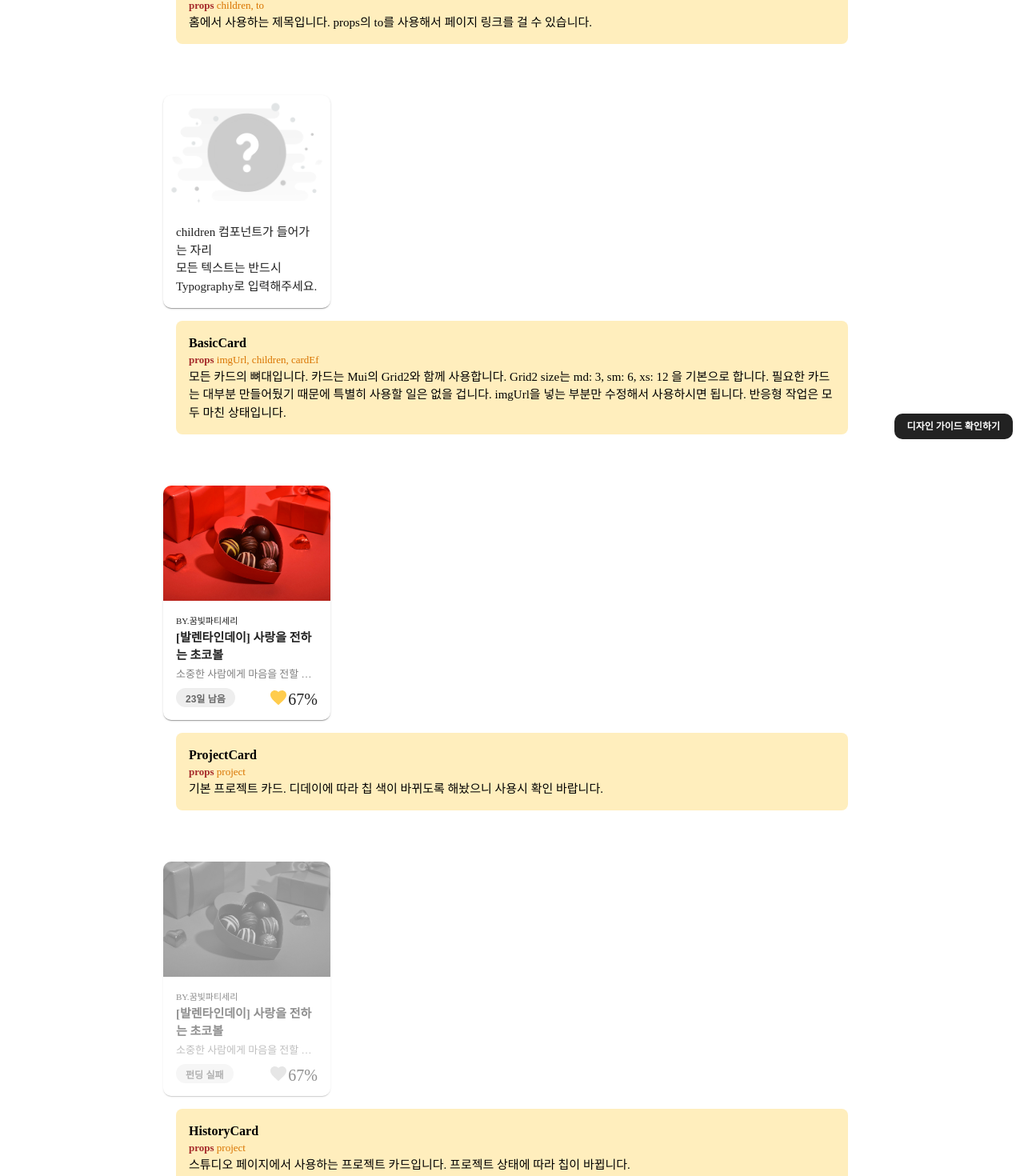
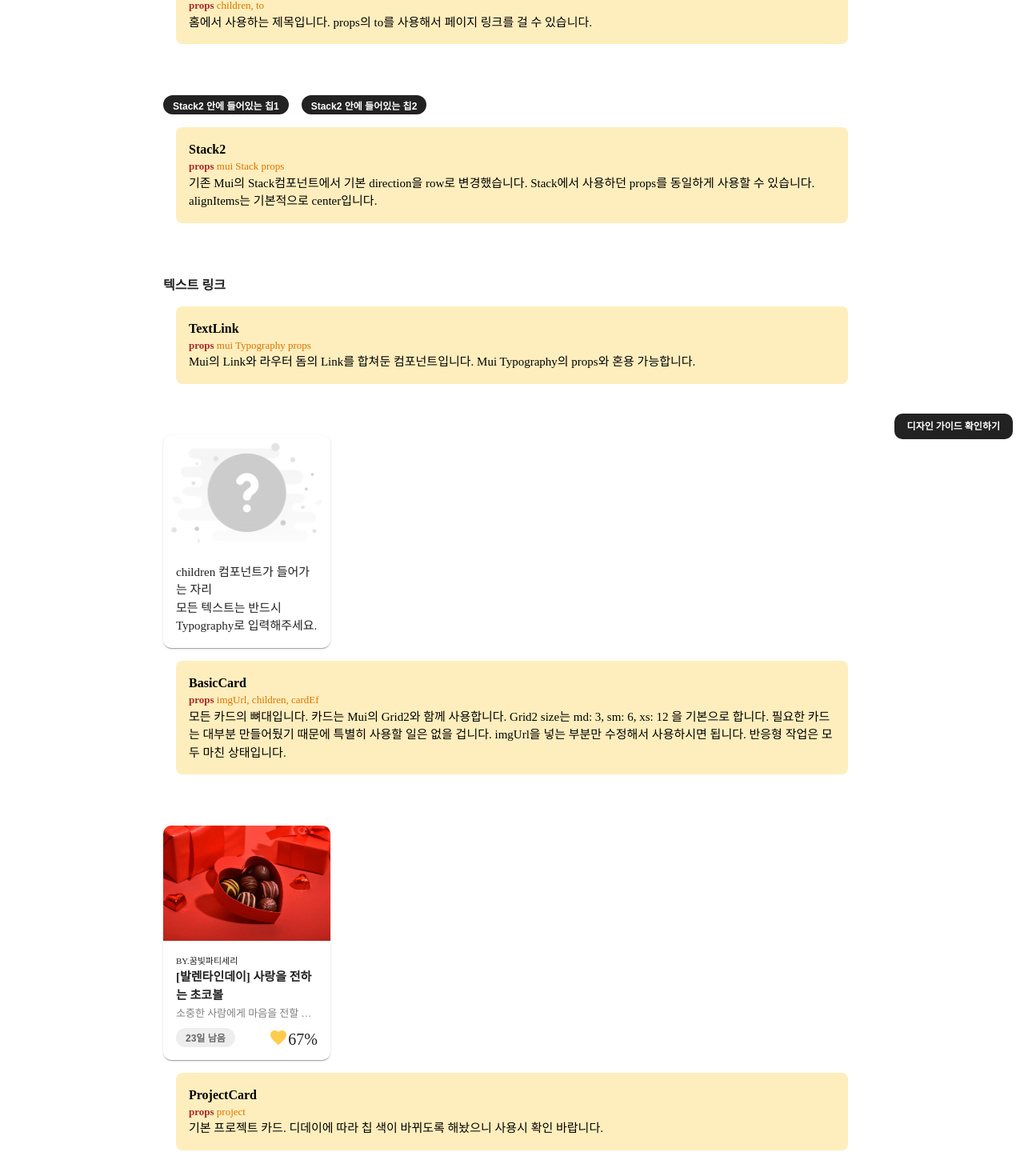
Before and after one commit to HORONGSTAR/LikeIt-frontend, a React (Create React App) app: page /desinguide in a window 1280 px wide. Shown: the part 237-1707 px from the top of the page at 80% size. Built offline with nearby package versions, Linux system fonts and the light colour scheme; a web font is replaced by a local one.

Commit message:
별 0209 레이아웃 작업

```diff
--- a/src/pages/DesignGuide.jsx
+++ b/src/pages/DesignGuide.jsx
@@ -1,5 +1,5 @@
-import { Container, Grid2, Box, Typography } from '@mui/material'
-import { SubTitle } from '../styles/BaseStyles'
+import { Container, Grid2, Box, Typography, Chip } from '@mui/material'
+import { SubTitle, Stack2, TextLink } from '../styles/BaseStyles'
 import { ProjectCard, CommingCard, HistoryCard, StudioCard, BasicCard } from '../components/ui/Cards'
 import Navber from '../components/shared/Navber'
 
@@ -45,6 +45,18 @@ function DesignGuide() {
             <Memo component={'SubTitle'} props={'children, to'}>
                홈에서 사용하는 제목입니다. props의 to를 사용해서 페이지 링크를 걸 수 있습니다.
             </Memo>
+            <Stack2 spacing={2}>
+               <Chip label={'Stack2 안에 들어있는 칩1'} />
+               <Chip label={'Stack2 안에 들어있는 칩2'} />
+            </Stack2>
+            <Memo component={'Stack2'} props={'mui Stack props'}>
+               기존 Mui의 Stack컴포넌트에서 기본 direction을 row로 변경했습니다. Stack에서 사용하던 props를 동일하게 사용할 수 있습니다. alignItems는
+               기본적으로 center입니다.
+            </Memo>
+            <TextLink to="/desinguide">텍스트 링크</TextLink>
+            <Memo component={'TextLink'} props={'mui Typography props'}>
+               Mui의 Link와 라우터 돔의 Link를 합쳐둔 컴포넌트입니다. Mui Typography의 props와 혼용 가능합니다.
+            </Memo>
             <Grid2 container columnSpacing={1.5} rowSpacing={{ sm: 3, xs: 1.5 }}>
                <Grid2 size={{ md: 3, sm: 6, xs: 12 }}>
                   <BasicCard>
@@ -72,7 +84,7 @@ function DesignGuide() {
                </Grid2>
             </Grid2>
             <Memo component={'HistoryCard'} props={'project'}>
-               스튜디오 페이지에서 사용하는 프로젝트 카드입니다. 프로젝트 상태에 따라 칩이 바뀝니다.
+               스튜디오 페이지에서 사용하는 프로젝트 카드입니다. 프로젝트 상태에 따라 칩이 바뀌고 카드에 보정 필터를 추가합니다.
             </Memo>
             <Grid2 container columnSpacing={1.5} rowSpacing={{ sm: 3, xs: 1.5 }}>
                <Grid2 size={{ md: 3, sm: 6, xs: 12 }}>
@@ -87,7 +99,7 @@ function DesignGuide() {
                   <StudioCard studio={sampleData[1]} />
                </Grid2>
             </Grid2>
-            <Memo component={'StudioCard'} props={'project'}>
+            <Memo component={'StudioCard'} props={'studio'}>
                구독 페이지에서 사용하는 스튜디오 계정 카드입니다.
             </Memo>
          </Container>
```
